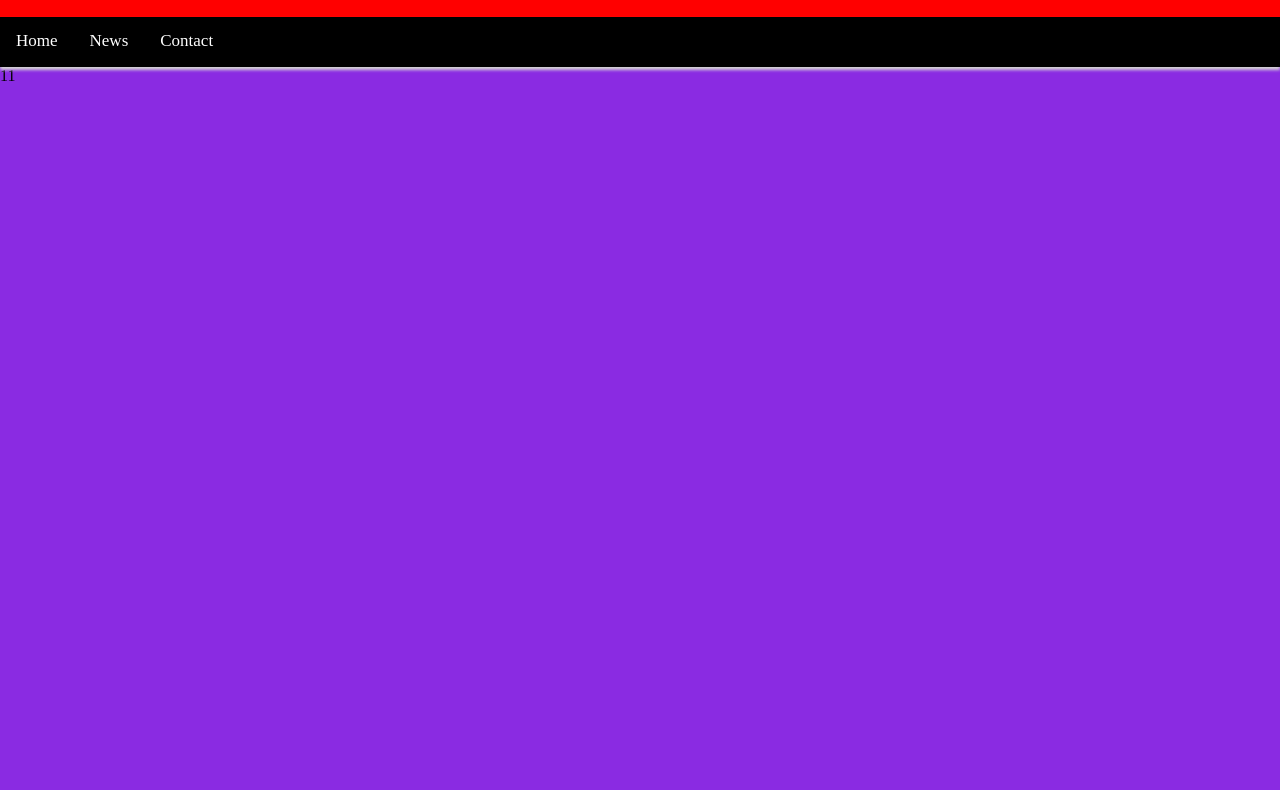
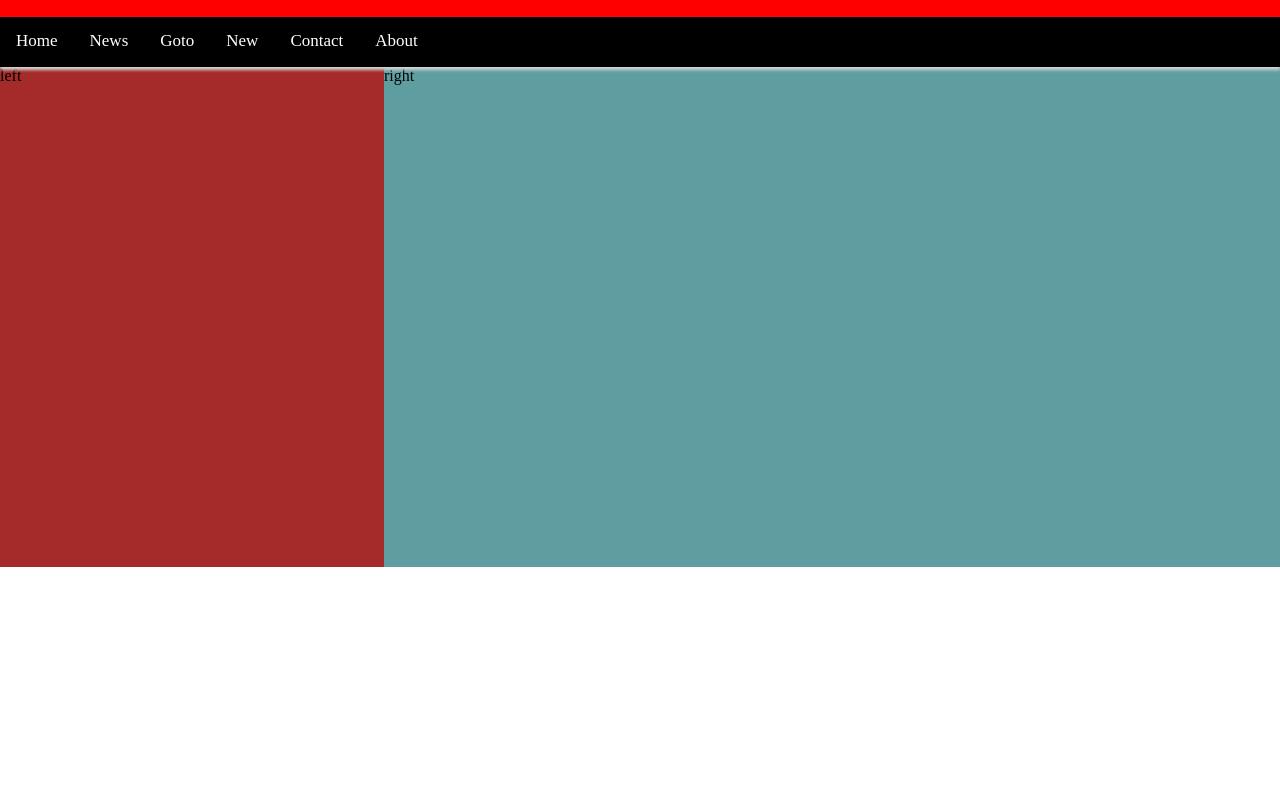
Before and after one commit to danniyossef/test-site, a plain HTML site: page index.html in a window 1280 px wide. Shown: the part 33-823 px from the top of the page. Drawn offline with Linux system fonts and the light colour scheme.

Commit message:
Upload Files

```diff
--- a/index.html
+++ b/index.html
@@ -8,17 +8,29 @@
 <body>
 
   <div class="logo">
-    1
+    logo
   </div>
 
   <div class="top-menu">
-    <a href="#home">Home</a>
-    <a href="#news">News</a>
-    <a href="#contact">Contact</a>
+    <a href="#">Home</a>
+    <a href="#">News</a>
+    <a href="#">Goto</a>
+    <a href="#">New</a>
+    <a href="#">Contact</a>
+    <a href="#">About</a>
   </div>
 
   <div class="page-container">
-    11
+
+    <div class="left-container">
+      left
+    </div>
+
+    <div class="right-container">
+      right
+    </div>
+
   </div>
+
   </body>
 </html>
--- a/style.css
+++ b/style.css
@@ -8,6 +8,7 @@ div.logo{
     width: 100%;
     height: 50px;
     position: static;
+    box-shadow: 0px 3px 3px lightgray;
 }
 
 div.top-menu{
@@ -18,6 +19,7 @@ div.top-menu{
     position: -webkit-sticky;
     top: 0;
     box-shadow: 0px 3px 3px lightgray;
+    z-index: 999;
 }
 
 div.top-menu a{
@@ -30,9 +32,27 @@ div.top-menu a{
     font-size: 17px;
 }
 
+div.top-menu a:hover{
+    color: yellow;
+}
+
 div.page-container{
-    background-color:blueviolet;
+    /* background-color:blueviolet; */
     width: 100%;
     height:900px;
     position: static;
 }
+
+div.left-container{
+    background-color: brown;
+    width: 30%;
+    height: 500px;
+    float: left;
+}
+
+div.right-container{
+    background-color: cadetblue;
+    width: 70%;
+    height: 500px;
+    float: right;
+}
```
